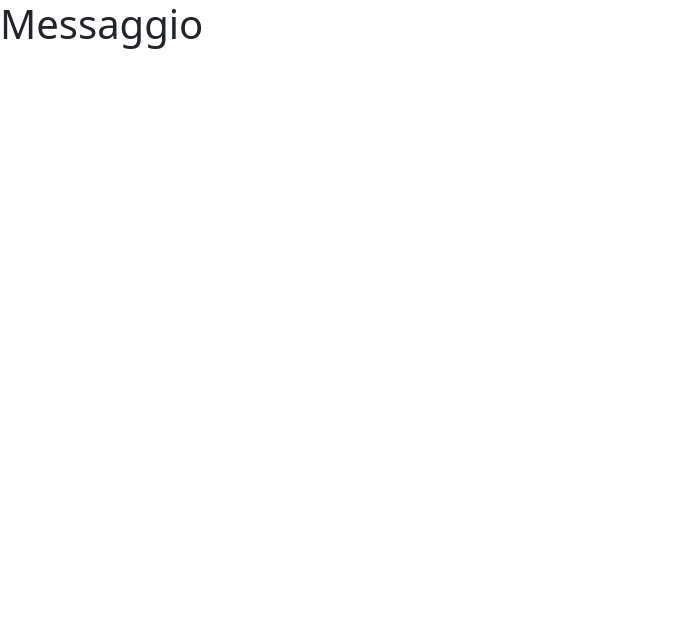
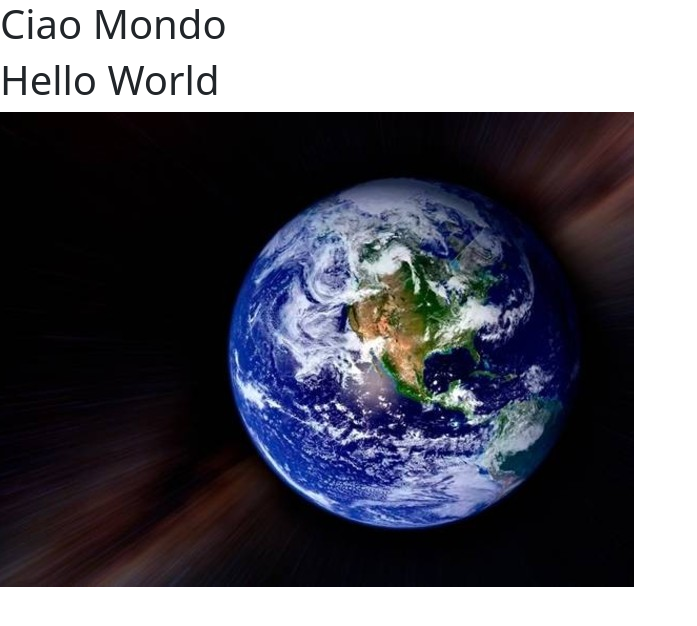
Before and after one commit to DezVibez/vue-hello, a plain HTML site: page index.html in a window 1280 px wide. Shown: the whole page, without its empty margins (0-697 px from the left). Drawn offline with nearby package versions, Linux system fonts and the light colour scheme.

Commit message:
esercizio ok

```diff
--- a/index.html
+++ b/index.html
@@ -21,8 +21,9 @@
 <body>
 
     <div id="root">
-        <h1>Messaggio</h1>
-        <img src="" alt="">
+        <h1>{{ messaggio1 }}</h1>
+        <h1>{{ messaggio2 }}</h1>
+        <img v-bind:src=fotoSrc alt="">
     </div>
 
 
--- a/script.js
+++ b/script.js
@@ -10,9 +10,9 @@ Aggiungere alla pagina un’immagine, presa anch’essa da un data. */
 const root = new Vue({
     el: "#root",
     data: {
-        messaggio1: "",
-        messaggio2: "",
-        fotoSrc: ""
+        messaggio1: "Ciao Mondo",
+        messaggio2: "Hello World",
+        fotoSrc: "img/184310709-24e023da-f854-4eaa-986f-4b270b2a59b0.jpeg"
     },
     methods: {}
 })
```
Also changed, not shown: img/184310709-24e023da-f854-4eaa-986f-4b270b2a59b0.jpeg (added), 1 other file.
